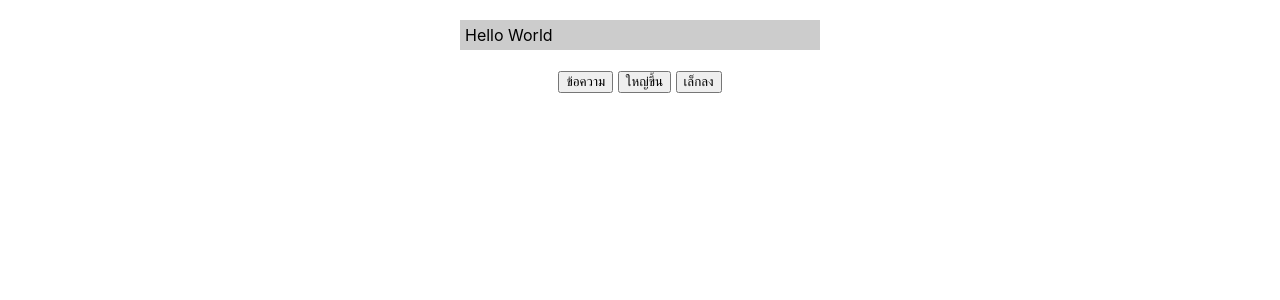
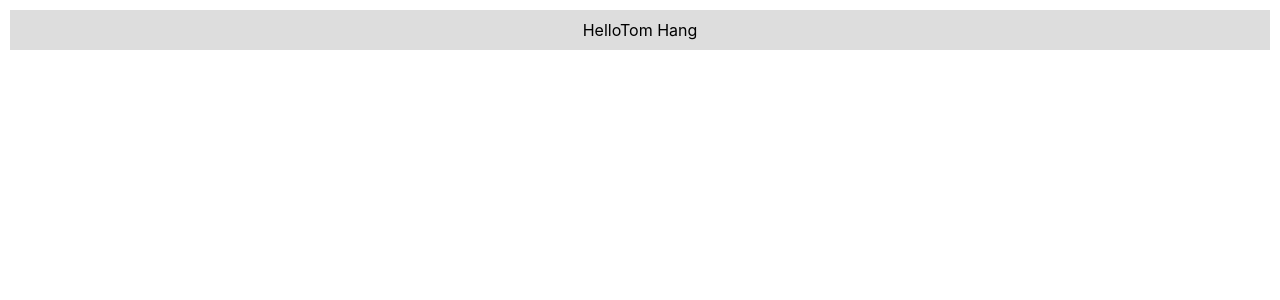
Before and after one commit to Kane028632/app1, a React (Create React App) app: page / in a window 1280 px wide. Shown: the top 300 px of the page. Built offline with nearby package versions, Linux system fonts and the light colour scheme.

Commit message:
create Tom Hang-Context
create Context and Context-Content

```diff
--- a/src/App.js
+++ b/src/App.js
@@ -1,9 +1,13 @@
 import React from "react";
-import MessageBox from "./state-func";
-
+import { userContext } from "./context";
+import Content from "./context-content";
 
 function App() {
-  return <MessageBox></MessageBox>
-  }
+  return (
+    <userContext.Provider value = {'Tom Hang'}>
+      <Content/>
+    </userContext.Provider>
+  )
+}
 
 export default App;
--- /dev/null
+++ b/src/context-content.js
@@ -0,0 +1,19 @@
+import React from "react";
+import { userContext } from "./context";
+
+export default function Content() {
+    let user = React.useContext(userContext)
+
+    const contentStyle = {
+    backgroundColor:'#ddd',
+    textAlign :'center',
+    margin :10,
+    padding :10
+}
+
+return (
+    <div style={contentStyle}>
+        Hello{user}
+    </div>
+    )
+}
--- /dev/null
+++ b/src/context.js
@@ -0,0 +1,2 @@
+import React, {createContext} from "react";
+export const userContext = createContext()
```
